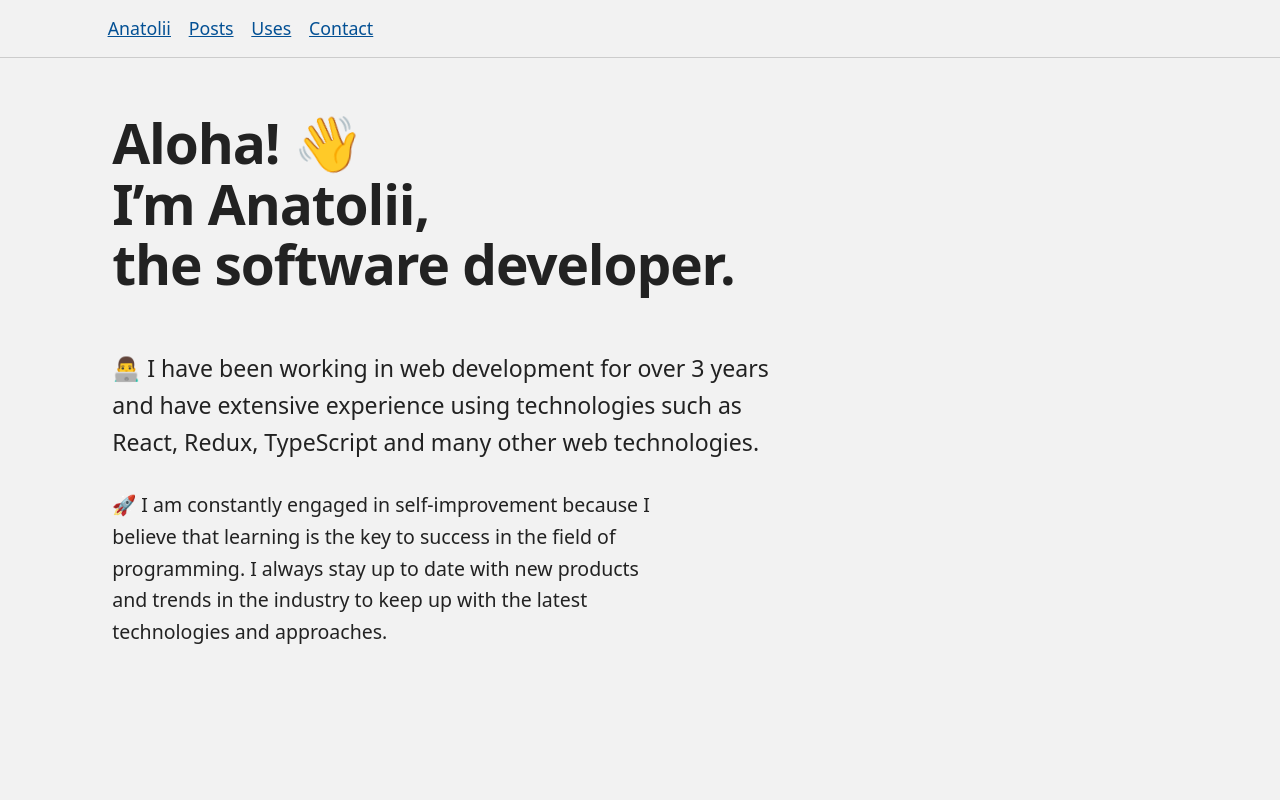
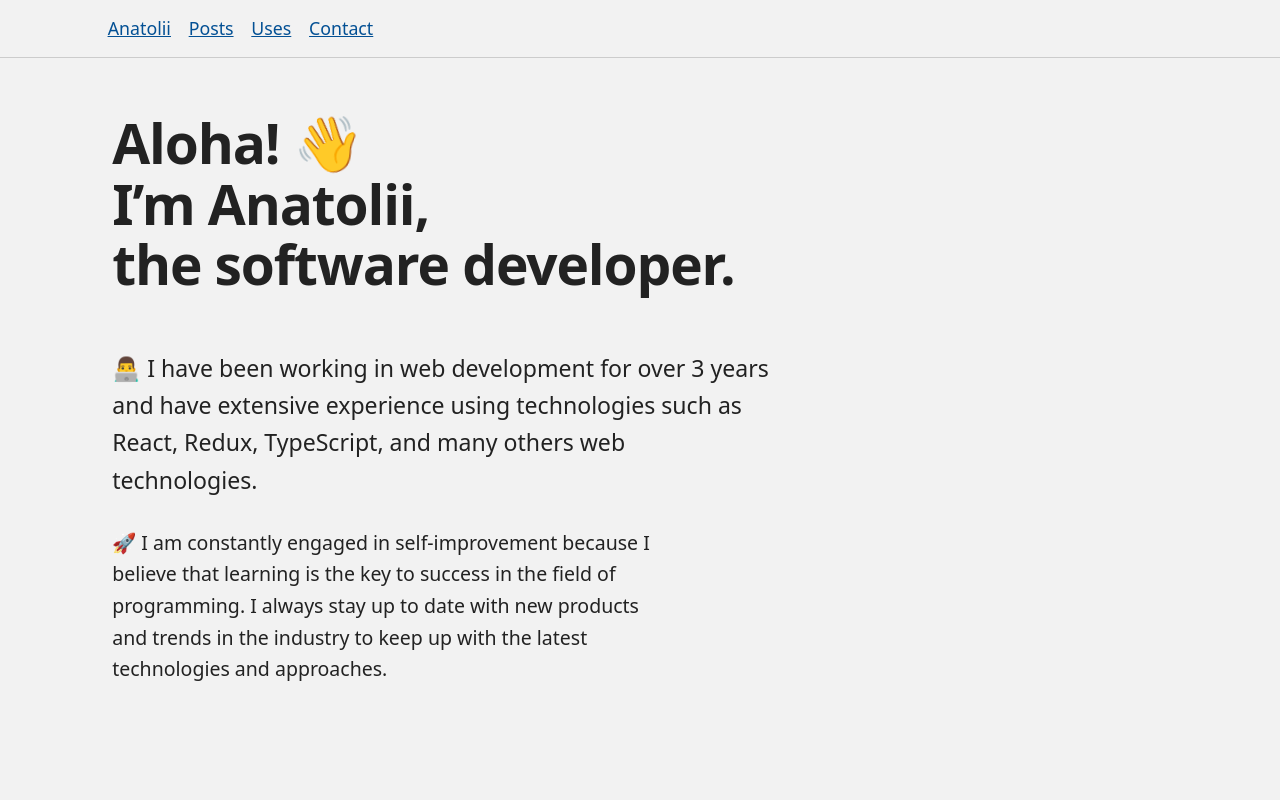
Before and after one commit to sonikbro/sonikbro.dev, a Next.js app: page / in a window 1280 px wide. Shown: the top 800 px of the page. Built offline with nearby package versions, Linux system fonts and the light colour scheme.

Commit message:
some fix

```diff
--- a/pages/index.tsx
+++ b/pages/index.tsx
@@ -9,7 +9,7 @@ const Index: NextPage = () => {
         <br /> the software developer.
       </h1>
       <p className="mb-[1.2em] text-[1.3em]">
-        👨‍💻 I have been working in web development for over 3 years and have extensive experience using technologies such as React, Redux, TypeScript and many other web technologies.
+        👨‍💻 I have been working in web development for over 3 years and have extensive experience using technologies such as React, Redux, TypeScript, and many others web technologies.
       </p>
       <p className="mb-[1em] text-[1.1em]">
       🚀 I am constantly engaged in self-improvement because I believe that learning is the key to success in the field of programming. I always stay up to date with new products and trends in the industry to keep up with the latest technologies and approaches.
```
